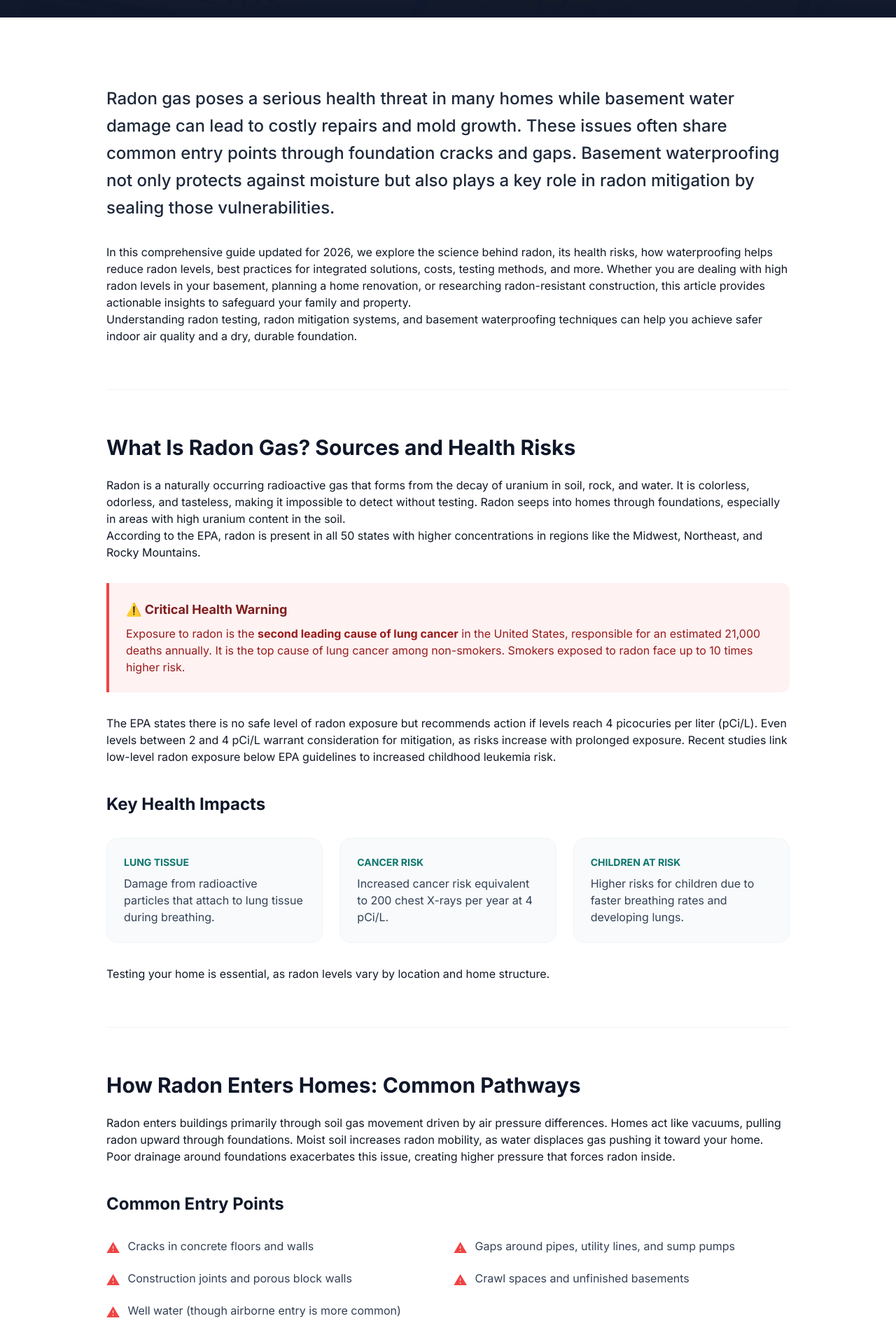
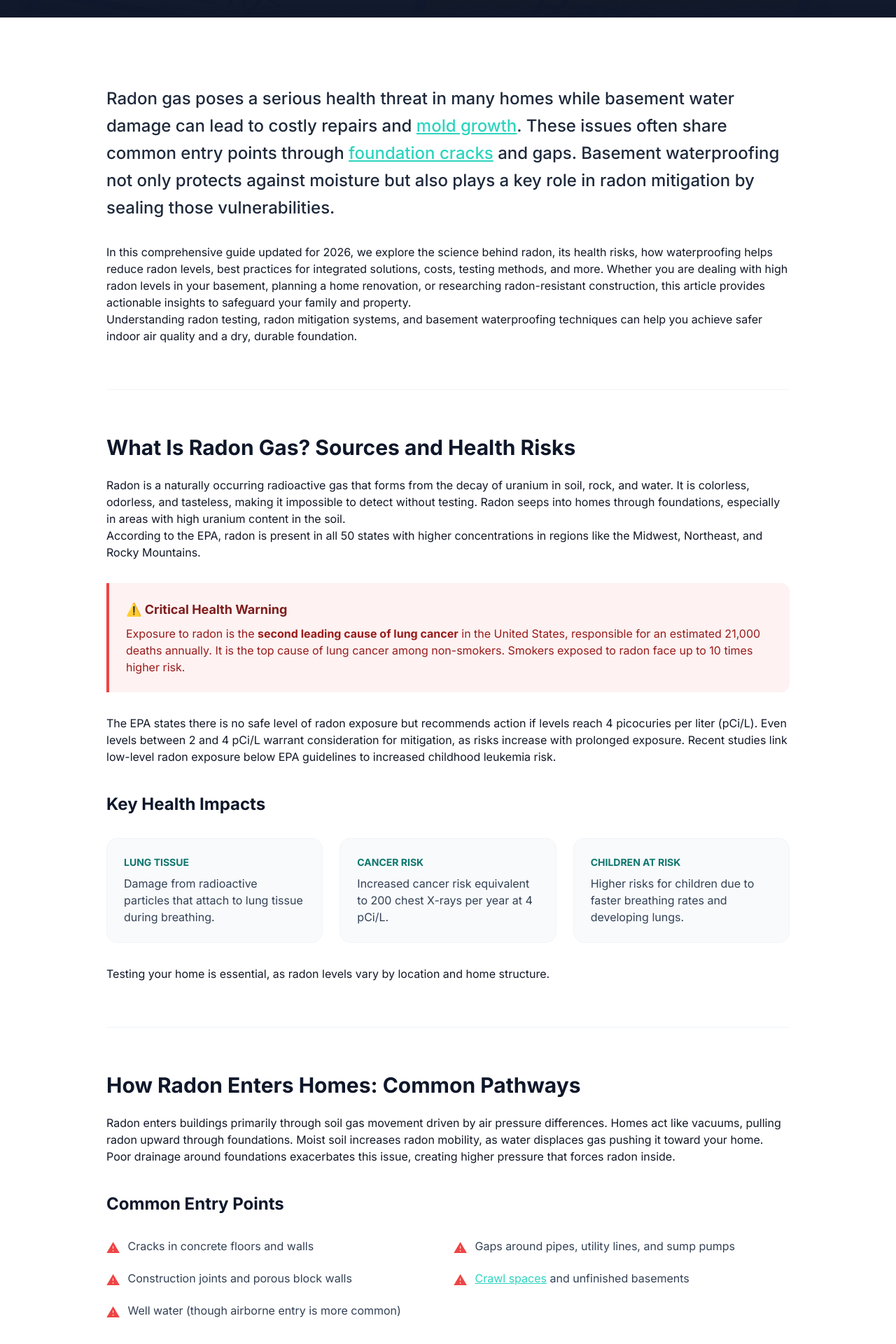
Before and after one commit to thebasementguide2026/basement-guide, a Next.js app: page /articles/radon-and-basement-waterproofing in a window 1280 px wide. Shown: the part 600-2520 px from the top of the page at 70% size. Built offline with nearby package versions, Linux system fonts and the light colour scheme.

Commit message:
feat: add inline contextual internal links to radon waterproofing article

```diff
--- a/app/articles/radon-and-basement-waterproofing/page.tsx
+++ b/app/articles/radon-and-basement-waterproofing/page.tsx
@@ -56,7 +56,7 @@ export default function RadonWaterproofingArticle() {
         <div className='prose prose-lg prose-slate max-w-none'>
 
           <p className='text-2xl font-medium text-slate-800 leading-relaxed mb-8'>
-            Radon gas poses a serious health threat in many homes while basement water damage can lead to costly repairs and mold growth. These issues often share common entry points through foundation cracks and gaps. Basement waterproofing not only protects against moisture but also plays a key role in radon mitigation by sealing those vulnerabilities.
+            Radon gas poses a serious health threat in many homes while basement water damage can lead to costly repairs and <Link href="/articles/how-to-prevent-basement-mold" className="text-teal-400 underline hover:text-teal-300">mold growth</Link>. These issues often share common entry points through <Link href="/articles/types-of-foundation-cracks" className="text-teal-400 underline hover:text-teal-300">foundation cracks</Link> and gaps. Basement waterproofing not only protects against moisture but also plays a key role in radon mitigation by sealing those vulnerabilities.
           </p>
 
           <p>
@@ -135,7 +135,7 @@ export default function RadonWaterproofingArticle() {
               </div>
               <div className='flex items-start space-x-3'>
                 <span className='text-red-500 font-bold text-lg mt-0.5'>⚠</span>
-                <p className='text-slate-700'>Crawl spaces and unfinished basements</p>
+                <p className='text-slate-700'><Link href="/articles/basement-vs-crawl-space-vs-slab" className="text-teal-400 underline hover:text-teal-300">Crawl spaces</Link> and unfinished basements</p>
               </div>
               <div className='flex items-start space-x-3'>
                 <span className='text-red-500 font-bold text-lg mt-0.5'>⚠</span>
@@ -156,10 +156,10 @@ export default function RadonWaterproofingArticle() {
             <div className='grid grid-cols-1 md:grid-cols-2 gap-6 not-prose my-8'>
               <div className='bg-slate-50 border border-slate-100 rounded-2xl p-6'>
                 <p className='text-teal-700 font-bold text-sm uppercase mb-2'>Interior Drainage</p>
-                <p className='text-slate-700'>French drains or sump pumps to collect and redirect water away from the foundation.</p>
+                <p className='text-slate-700'><Link href="/articles/french-drain-cost" className="text-teal-400 underline hover:text-teal-300">French drains</Link> or <Link href="/articles/sump-pump-buying-guide" className="text-teal-400 underline hover:text-teal-300">sump pumps</Link> to collect and redirect water away from the foundation.</p>
               </div>
               <div className='bg-slate-50 border border-slate-100 rounded-2xl p-6'>
-                <p className='text-teal-700 font-bold text-sm uppercase mb-2'>Exterior Membranes</p>
+                <p className='text-teal-700 font-bold text-sm uppercase mb-2'><Link href="/articles/interior-vs-exterior-waterproofing" className="text-teal-400 underline hover:text-teal-300">Exterior Membranes</Link></p>
                 <p className='text-slate-700'>Applied to foundation walls to block moisture from penetrating the structure.</p>
               </div>
               <div className='bg-slate-50 border border-slate-100 rounded-2xl p-6'>
@@ -226,7 +226,7 @@ export default function RadonWaterproofingArticle() {
                 <div className='space-y-3'>
                   <div className='flex items-start space-x-3'>
                     <span className='text-teal-500 font-bold text-lg mt-0.5'>✔</span>
-                    <p className='text-slate-700'>Seal foundation cracks with epoxy or caulk.</p>
+                    <p className='text-slate-700'>Seal <Link href="/articles/foundation-crack-repair-cost" className="text-teal-400 underline hover:text-teal-300">foundation cracks</Link> with epoxy or caulk.</p>
                   </div>
                   <div className='flex items-start space-x-3'>
                     <span className='text-teal-500 font-bold text-lg mt-0.5'>✔</span>
@@ -345,7 +345,7 @@ export default function RadonWaterproofingArticle() {
             </div>
 
             <p>
-              ROI includes health benefits, reduced repair costs, and higher home value — up to $5,000 in radon-safe homes.
+              ROI includes health benefits, reduced repair costs, and higher <Link href="/articles/waterproofing-home-appraisal-value" className="text-teal-400 underline hover:text-teal-300">home value</Link> — up to $5,000 in radon-safe homes.
             </p>
           </div>
 
@@ -416,7 +416,7 @@ export default function RadonWaterproofingArticle() {
               </div>
               <div className='border-b border-slate-100 pb-8'>
                 <h4 className='text-xl font-bold text-slate-900 mb-3'>Is radon mitigation worth the cost?</h4>
-                <p className='text-slate-600 leading-relaxed'>Yes, it prevents lung cancer risks and adds home value, with low ongoing costs of $50–$100 yearly for fan electricity.</p>
+                <p className='text-slate-600 leading-relaxed'>Yes, it prevents lung cancer risks and adds <Link href="/articles/waterproofing-home-appraisal-value" className="text-teal-400 underline hover:text-teal-300">home value</Link>, with low ongoing costs of $50–$100 yearly for fan electricity.</p>
               </div>
               <div className='border-b border-slate-100 pb-8'>
                 <h4 className='text-xl font-bold text-slate-900 mb-3'>What if my home has a crawl space?</h4>
```
